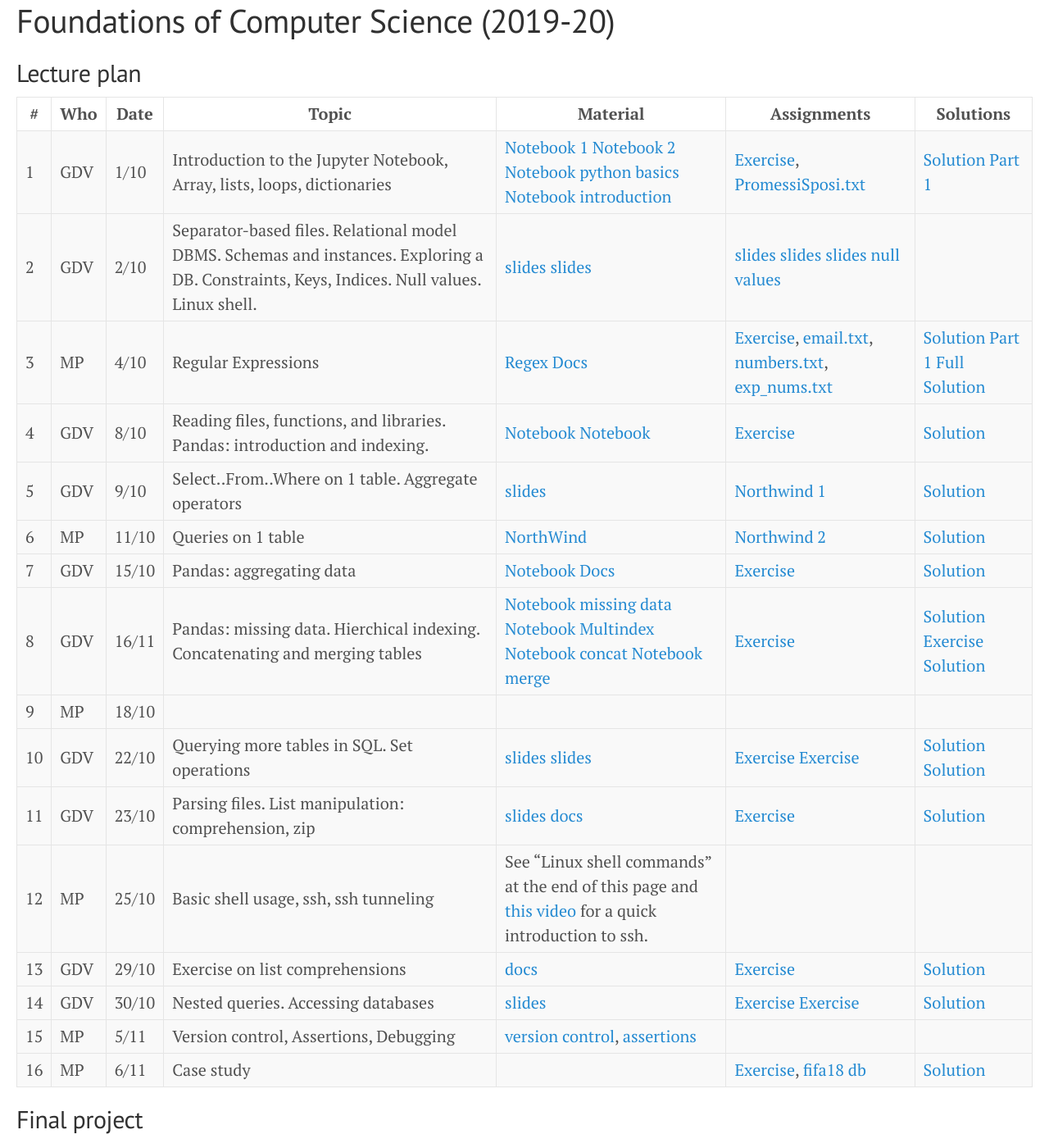
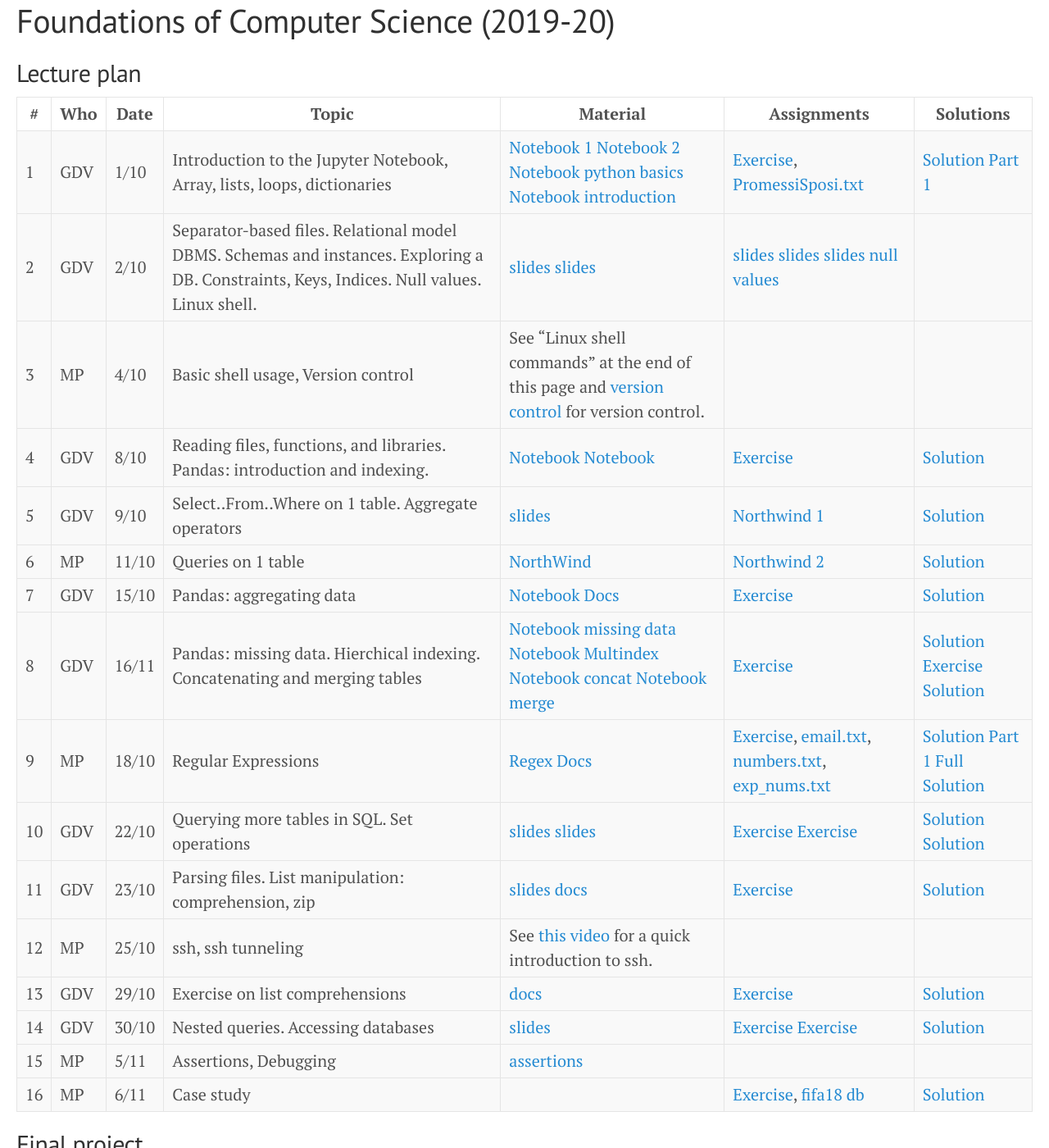
Before and after one commit to gdv/foundationsCS, a Jekyll site: the page built from docs/index.md, in a window 1280 px wide and 1400 px high. Shown: the whole window at 82% size. Built offline with Jekyll 4.4.1, drawn with Linux system fonts in a browser that asks for light colours; some of the changed lines change nothing that is shown.

Commit message:
rearrange topics

```diff
--- a/docs/index.md
+++ b/docs/index.md
@@ -12,7 +12,7 @@ title: Foundations of Computer Science (2019-20)
 | -- | --- | ----- | --------- | ---------- | ------------- | --------- |
 | 2 | GDV | 2/10 | Separator-based files. Relational model DBMS. Schemas and instances. Exploring a DB. Constraints, Keys, Indices. Null values. Linux shell. | [slides](https://oc.dellavedova.org/s/ynBSzHRKBXtj29a) [slides](https://drive.google.com/file/d/1aei9sQry7p9UAoxP1TY9xPkkwocPbvqP/view?usp=sharing)                                       | [slides](http://elearning.unimib.it/mod/resource/view.php?id=187159) [slides](http://elearning.unimib.it/mod/resource/view.php?id=187161) [slides null values](https://drive.google.com/file/d/1oPar1TsmqYps8V5nPZSMo0mca6mt5Dur/view?usp=sharing)              |
 | -- | --- | ----- | --------- | ---------- | ------------- | --------- |
-| 3 | MP | 4/10 |  Regular Expressions               | [Regex Docs](https://docs.python.org/3/howto/regex.html)                                                   | [Exercise](https://github.com/gdv/foundationsCS/blob/master/ex-02-RE.ipynb), [email.txt](https://github.com/gdv/foundationsCS/blob/master/ex-data/email.txt), [numbers.txt](https://github.com/gdv/foundationsCS/blob/master/ex-data/numbers.txt), [exp_nums.txt](https://github.com/gdv/foundationsCS/blob/master/ex-data/exp_nums.txt) | [Solution Part 1](https://github.com/gdv/foundationsCS/blob/master/ex-02-RE-solution-part1.ipynb) [Full Solution](https://github.com/gdv/foundationsCS/blob/master/ex-02-RE-solution-full.ipynb) |
+| 3 | MP | 4/10 |  Basic shell usage, Version control | See "Linux shell commands" at the end of this page and [version control](http://swcarpentry.github.io/git-novice/) for version control. |
 | -- | --- | ----- | --------- | ---------- | ------------- | --------- |
 | 4 | GDV | 8/10 | Reading files, functions, and libraries. Pandas: introduction and indexing.              | [Notebook](https://jakevdp.github.io/PythonDataScienceHandbook/03.01-introducing-pandas-objects.html) [Notebook](https://jakevdp.github.io/PythonDataScienceHandbook/03.02-data-indexing-and-selection.html)                                | [Exercise](py-04-pandas)                                         | [Solution](https://nbviewer.jupyter.org/github/gdv/foundationsCS/blob/master/py-04-pandas.ipynb)             |
 | -- | --- | ----- | --------- | ---------- | ------------- | --------- |
@@ -24,19 +24,19 @@ title: Foundations of Computer Science (2019-20)
 | -- | --- | ----- | --------- | ---------- | ------------- | --------- |
 | 8 | GDV | 16/11 | Pandas: missing data. Hierchical indexing. Concatenating and merging tables | [Notebook missing data](https://jakevdp.github.io/PythonDataScienceHandbook/03.04-missing-values.html) [Notebook Multindex](https://jakevdp.github.io/PythonDataScienceHandbook/03.05-hierarchical-indexing.html) [Notebook concat](https://jakevdp.github.io/PythonDataScienceHandbook/03.06-concat-and-append.html) [Notebook merge](https://jakevdp.github.io/PythonDataScienceHandbook/03.07-merge-and-join.html)  | [Exercise](py-07-multindex)                                         | [Solution](https://nbviewer.jupyter.org/github/gdv/foundationsCS/blob/master/py-07-multindex.ipynb)  [Exercise](py-08-merging) [Solution](https://nbviewer.jupyter.org/github/gdv/foundationsCS/blob/master/py-08-merging.ipynb) |
 | -- | --- | ----- | --------- | ---------- | ------------- | --------- |
-| 9 | MP | 18/10 |
+| 9 | MP | 18/10 |  Regular Expressions               | [Regex Docs](https://docs.python.org/3/howto/regex.html)                                                   | [Exercise](https://github.com/gdv/foundationsCS/blob/master/ex-02-RE.ipynb), [email.txt](https://github.com/gdv/foundationsCS/blob/master/ex-data/email.txt), [numbers.txt](https://github.com/gdv/foundationsCS/blob/master/ex-data/numbers.txt), [exp_nums.txt](https://github.com/gdv/foundationsCS/blob/master/ex-data/exp_nums.txt) | [Solution Part 1](https://github.com/gdv/foundationsCS/blob/master/ex-02-RE-solution-part1.ipynb) [Full Solution](https://github.com/gdv/foundationsCS/blob/master/ex-02-RE-solution-full.ipynb) |
 | -- | --- | ----- | --------- | ---------- | ------------- | --------- |
 | 10 | GDV | 22/10 | Querying more tables in SQL. Set operations  | [slides](https://github.com/gdv/introduction_to_relational_databases/raw/master/03-sql-more-tables.pdf)  [slides](https://github.com/gdv/introduction_to_relational_databases/raw/master/04-set-operations.pdf)                                           | [Exercise](sql-03-join-1) [Exercise](sql-04-join-2)                                        | [Solution](https://github.com/gdv/foundationsCS/blob/master/sql-03-join-1.sql) [Solution](https://github.com/gdv/foundationsCS/blob/master/sql-04-join-2.sql)           |
 | -- | --- | ----- | --------- | ---------- | ------------- | --------- |
 | 11 | GDV | 23/10 | Parsing files. List manipulation: comprehension, zip           | [slides](https://github.com/gdv/foundationsCS/raw/master/slides/07-read_csv.pdf) [docs](http://pandas.pydata.org/pandas-docs/stable/generated/pandas.read_csv.html)                                     | [Exercise](py-09-Apache)                                         | [Solution](https://nbviewer.jupyter.org/github/gdv/foundationsCS/blob/master/py-09-Apache.ipynb)             |
 | -- | --- | ----- | --------- | ---------- | ------------- | --------- |
-| 12 | MP | 25/10 | Basic shell usage, ssh, ssh tunneling             | See "Linux shell commands" at the end of this page and [this video](https://www.youtube.com/watch?v=JKrO5WABdoY) for a quick introduction to ssh.                                       |
+| 12 | MP | 25/10 | ssh, ssh tunneling             | See [this video](https://www.youtube.com/watch?v=JKrO5WABdoY) for a quick introduction to ssh.                                       |
 | -- | --- | ----- | --------- | ---------- | ------------- | --------- |
 | 13 | GDV | 29/10 | Exercise on list comprehensions              | [docs](https://docs.python.org/3/tutorial/datastructures.html)                                                  | [Exercise](py-11-f1)                                          | [Solution](https://nbviewer.jupyter.org/github/gdv/foundationsCS/blob/master/py-11-f1.ipynb)              |
 | -- | --- | ----- | --------- | ---------- | ------------- | --------- |
 | 14 | GDV | 30/10 | Nested queries. Accessing databases             | [slides](https://github.com/gdv/introduction_to_relational_databases/raw/master/05-nested-queries.pdf)                                                | [Exercise](sql-05-nested) [Exercise](py-13-employees)                                     | [Solution](https://nbviewer.jupyter.org/github/gdv/foundationsCS/blob/master/py-13-employees.ipynb)             |
 | -- | --- | ----- | --------- | ---------- | ------------- | --------- |
-| 15 | MP | 5/11 | Version control, Assertions, Debugging             | [version control](http://swcarpentry.github.io/git-novice/), [assertions](http://swcarpentry.github.io/python-novice-inflammation/08-defensive/)                                        |
+| 15 | MP | 5/11 | Assertions, Debugging             | [assertions](http://swcarpentry.github.io/python-novice-inflammation/08-defensive/)                                        |
 | -- | --- | ----- | --------- | ---------- | ------------- | --------- |
 | 16 | MP | 6/11  | Case study                 |                                                          | [Exercise](py-14-fifa), [fifa18 db](https://github.com/gdv/foundationsCS/blob/master/ex-data/fifa18/)                                      | [Solution](https://nbviewer.jupyter.org/github/gdv/foundationsCS/blob/master/py-14-fifa-solution.ipynb)                          |
 | -- | --- | ----- | --------- | ---------- | ------------- | --------- |
```
